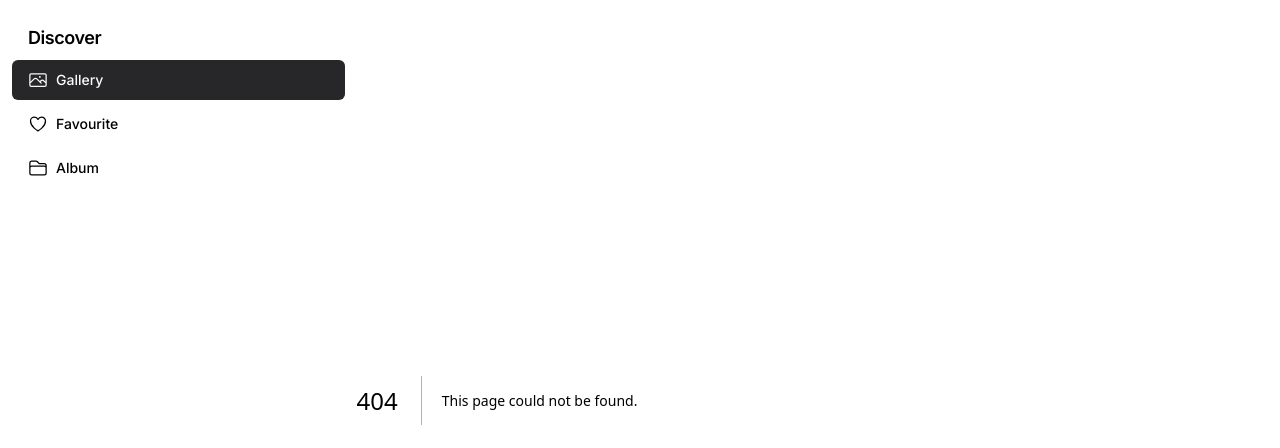
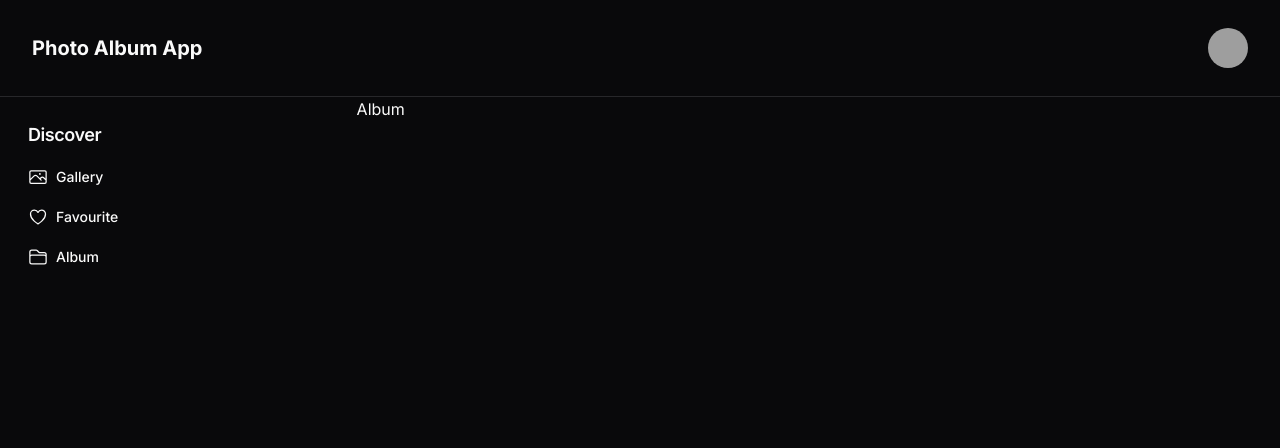
Before and after one commit to akbar506/photo-album-nextjs-app, a Next.js app: page /album in a window 1280 px wide. Before the commit this address had no page. Shown: the top 448 px of the page. Built offline with nearby package versions, Linux system fonts and the light colour scheme; grey boxes are pictures that could not be loaded.

Commit message:
Upload function Added & showing images

```diff
--- a/package.json
+++ b/package.json
@@ -9,11 +9,15 @@
     "lint": "next lint"
   },
   "dependencies": {
+    "@radix-ui/react-avatar": "^1.1.0",
+    "@radix-ui/react-separator": "^1.1.0",
     "@radix-ui/react-slot": "^1.1.0",
     "class-variance-authority": "^0.7.0",
+    "cloudinary": "^2.3.0",
     "clsx": "^2.1.1",
     "lucide-react": "^0.414.0",
     "next": "14.2.5",
+    "next-cloudinary": "^6.6.2",
     "next-themes": "^0.3.0",
     "react": "^18",
     "react-dom": "^18",
--- /dev/null
+++ b/src/app/album/page.tsx
@@ -0,0 +1,9 @@
+import React from "react";
+
+export default function Album() {
+  return (
+    <>
+      <h1>Album</h1>
+    </>
+  );
+}
--- /dev/null
+++ b/src/app/favourite/page.tsx
@@ -0,0 +1,9 @@
+import React from "react";
+
+export default function Favourite() {
+  return (
+    <>
+      <h1>Favourite</h1>
+    </>
+  );
+}
--- a/src/app/gallery/page.tsx
+++ b/src/app/gallery/page.tsx
@@ -1,9 +1,23 @@
 import React from "react";
+import UploadFile from "@/components/upload-file";
+import ShowImage from "@/components/showImage";
 
 export default function Gallery() {
   return (
     <>
-      <h1>Gallery</h1>
+      <div className="w-full">
+        <div className="flex justify-between items-center p-5 w-full">
+          <div>
+            <h2 className="text-xl font-bold">Gallery</h2>
+          </div>
+          <div>
+            <UploadFile />
+          </div>
+        </div>
+        <div className="p-5">
+          <ShowImage />
+        </div>
+      </div>
     </>
   );
 }
--- a/src/app/layout.tsx
+++ b/src/app/layout.tsx
@@ -1,6 +1,7 @@
 import type { Metadata } from "next";
 import { ThemeProvider } from "@/components/theme-provider";
 import Sidebar from "@/components/sidebar";
+import Navbar from "@/components/navbar";
 import { Inter } from "next/font/google";
 import "./globals.css";
 
@@ -25,6 +26,7 @@ export default function RootLayout({
           enableSystem
           disableTransitionOnChange
         >
+          <Navbar />
           <div className="flex w-full">
             <Sidebar />
             {children}
--- /dev/null
+++ b/src/components/cloudinary-image.tsx
@@ -0,0 +1,30 @@
+"use client";
+import { CldImage } from "next-cloudinary";
+
+type CloudinaryImage = {
+  src: string;
+  width: number;
+  height: number;
+};
+
+export default function CloudinaryImage({
+  src,
+  width,
+  height,
+  ...props
+}: CloudinaryImage) {
+  return (
+    <div className="max-w-80">
+      <CldImage
+        key={src}
+        width={width}
+        height={height}
+        src={src}
+        {...props}
+        sizes="100vw"
+        alt="Image"
+        // removeBackground
+      />
+    </div>
+  );
+}
--- /dev/null
+++ b/src/components/navbar.tsx
@@ -0,0 +1,27 @@
+import React from "react";
+import Link from "next/link";
+import { Avatar, AvatarFallback, AvatarImage } from "@/components/ui/avatar";
+import { Separator } from "@/components/ui/separator";
+
+export default function Navbar() {
+  return (
+    <>
+      <nav>
+        <div className="flex justify-between items-center px-8 py-7 ">
+          <div>
+            <Link href={"/"} className="font-bold text-xl">
+              Photo Album App
+            </Link>
+          </div>
+          <div className="cursor-pointer">
+            <Avatar>
+              <AvatarImage src="https://github.com/shadcn.png" />
+              <AvatarFallback>AA</AvatarFallback>
+            </Avatar>
+          </div>
+        </div>
+        <Separator />
+      </nav>
+    </>
+  );
+}
--- /dev/null
+++ b/src/components/showImage.tsx
@@ -0,0 +1,37 @@
+import React from "react";
+import cloudinary from "cloudinary";
+import CloudinaryImage from "./cloudinary-image";
+
+type SearchResult = {
+  map(arg0: (result: any) => React.JSX.Element): React.ReactNode;
+  public_id: string;
+  width: number;
+  height: number;
+};
+
+export default async function ShowImage() {
+  const results = (await cloudinary.v2.search
+    .expression("resource_type:image")
+    .sort_by("public_id", "asc")
+    .max_results(5)
+    .execute()) as { resources: SearchResult };
+
+  console.log(results);
+
+  return (
+    <>
+      <main>
+        <div className="flex gap-5 flex-wrap">
+          {results.resources.map((result: SearchResult) => (
+            <CloudinaryImage
+              key={result.public_id}
+              src={result.public_id}
+              width={result.width}
+              height={result.height}
+            />
+          ))}
+        </div>
+      </main>
+    </>
+  );
+}
--- a/src/components/sidebar.tsx
+++ b/src/components/sidebar.tsx
@@ -1,4 +1,5 @@
 import { Button } from "./ui/button";
+import Link from "next/link";
 
 export default function Sidebar() {
   return (
@@ -10,10 +11,8 @@ export default function Sidebar() {
               Discover
             </h2>
             <div className="space-y-1">
-              <Button
-                variant="secondary"
-                className="w-full justify-start gap-2"
-              >
+              <Link href={"/gallery"}>
+                <Button variant="ghost" className="w-full justify-start gap-2">
                   <svg
                     xmlns="http://www.w3.org/2000/svg"
                     fill="none"
@@ -30,6 +29,8 @@ export default function Sidebar() {
                   </svg>
                   Gallery
                 </Button>
+              </Link>
+              <Link href={"/favourite"}>
                 <Button variant="ghost" className="w-full justify-start gap-2">
                   <svg
                     xmlns="http://www.w3.org/2000/svg"
@@ -47,6 +48,8 @@ export default function Sidebar() {
                   </svg>
                   Favourite
                 </Button>
+              </Link>
+              <Link href={"/album"}>
                 <Button variant="ghost" className="w-full justify-start gap-2">
                   <svg
                     xmlns="http://www.w3.org/2000/svg"
@@ -64,6 +67,7 @@ export default function Sidebar() {
                   </svg>
                   Album
                 </Button>
+              </Link>
             </div>
           </div>
         </div>
--- /dev/null
+++ b/src/components/ui/avatar.tsx
@@ -0,0 +1,50 @@
+"use client"
+
+import * as React from "react"
+import * as AvatarPrimitive from "@radix-ui/react-avatar"
+
+import { cn } from "@/lib/utils"
+
+const Avatar = React.forwardRef<
+  React.ElementRef<typeof AvatarPrimitive.Root>,
+  React.ComponentPropsWithoutRef<typeof AvatarPrimitive.Root>
+>(({ className, ...props }, ref) => (
+  <AvatarPrimitive.Root
+    ref={ref}
+    className={cn(
+      "relative flex h-10 w-10 shrink-0 overflow-hidden rounded-full",
+      className
+    )}
+    {...props}
+  />
+))
+Avatar.displayName = AvatarPrimitive.Root.displayName
+
+const AvatarImage = React.forwardRef<
+  React.ElementRef<typeof AvatarPrimitive.Image>,
+  React.ComponentPropsWithoutRef<typeof AvatarPrimitive.Image>
+>(({ className, ...props }, ref) => (
+  <AvatarPrimitive.Image
+    ref={ref}
+    className={cn("aspect-square h-full w-full", className)}
+    {...props}
+  />
+))
+AvatarImage.displayName = AvatarPrimitive.Image.displayName
+
+const AvatarFallback = React.forwardRef<
+  React.ElementRef<typeof AvatarPrimitive.Fallback>,
+  React.ComponentPropsWithoutRef<typeof AvatarPrimitive.Fallback>
+>(({ className, ...props }, ref) => (
+  <AvatarPrimitive.Fallback
+    ref={ref}
+    className={cn(
+      "flex h-full w-full items-center justify-center rounded-full bg-muted",
+      className
+    )}
+    {...props}
+  />
+))
+AvatarFallback.displayName = AvatarPrimitive.Fallback.displayName
+
+export { Avatar, AvatarImage, AvatarFallback }
--- /dev/null
+++ b/src/components/ui/separator.tsx
@@ -0,0 +1,31 @@
+"use client"
+
+import * as React from "react"
+import * as SeparatorPrimitive from "@radix-ui/react-separator"
+
+import { cn } from "@/lib/utils"
+
+const Separator = React.forwardRef<
+  React.ElementRef<typeof SeparatorPrimitive.Root>,
+  React.ComponentPropsWithoutRef<typeof SeparatorPrimitive.Root>
+>(
+  (
+    { className, orientation = "horizontal", decorative = true, ...props },
+    ref
+  ) => (
+    <SeparatorPrimitive.Root
+      ref={ref}
+      decorative={decorative}
+      orientation={orientation}
+      className={cn(
+        "shrink-0 bg-border",
+        orientation === "horizontal" ? "h-[1px] w-full" : "h-full w-[1px]",
+        className
+      )}
+      {...props}
+    />
+  )
+)
+Separator.displayName = SeparatorPrimitive.Root.displayName
+
+export { Separator }
--- /dev/null
+++ b/src/components/upload-file.tsx
@@ -0,0 +1,37 @@
+"use client";
+import React from "react";
+import { CldUploadButton } from "next-cloudinary";
+import { Button } from "./ui/button";
+import { useRouter } from "next/navigation";
+
+export default function UploadFile() {
+  const router = useRouter();
+  return (
+    <>
+      <Button asChild>
+        {/* <svg
+          xmlns="http://www.w3.org/2000/svg"
+          fill="none"
+          viewBox="0 0 24 24"
+          strokeWidth={1.5}
+          stroke="currentColor"
+          className="size-6"
+        >
+          <path
+            strokeLinecap="round"
+            strokeLinejoin="round"
+            d="M9 8.25H7.5a2.25 2.25 0 0 0-2.25 2.25v9a2.25 2.25 0 0 0 2.25 2.25h9a2.25 2.25 0 0 0 2.25-2.25v-9a2.25 2.25 0 0 0-2.25-2.25H15m0-3-3-3m0 0-3 3m3-3V15"
+          />
+        </svg> */}
+
+        <CldUploadButton
+          onUploadAdded={(result: any) => {
+            console.log(result.info.public_id);
+            router.push("/gallery");
+          }}
+          uploadPreset="arfycboc"
+        />
+      </Button>
+    </>
+  );
+}
```
Also changed, not shown: 1 other file (tests, documents, lock files or other folders). Lines whose indentation alone changed are shown as unchanged.
